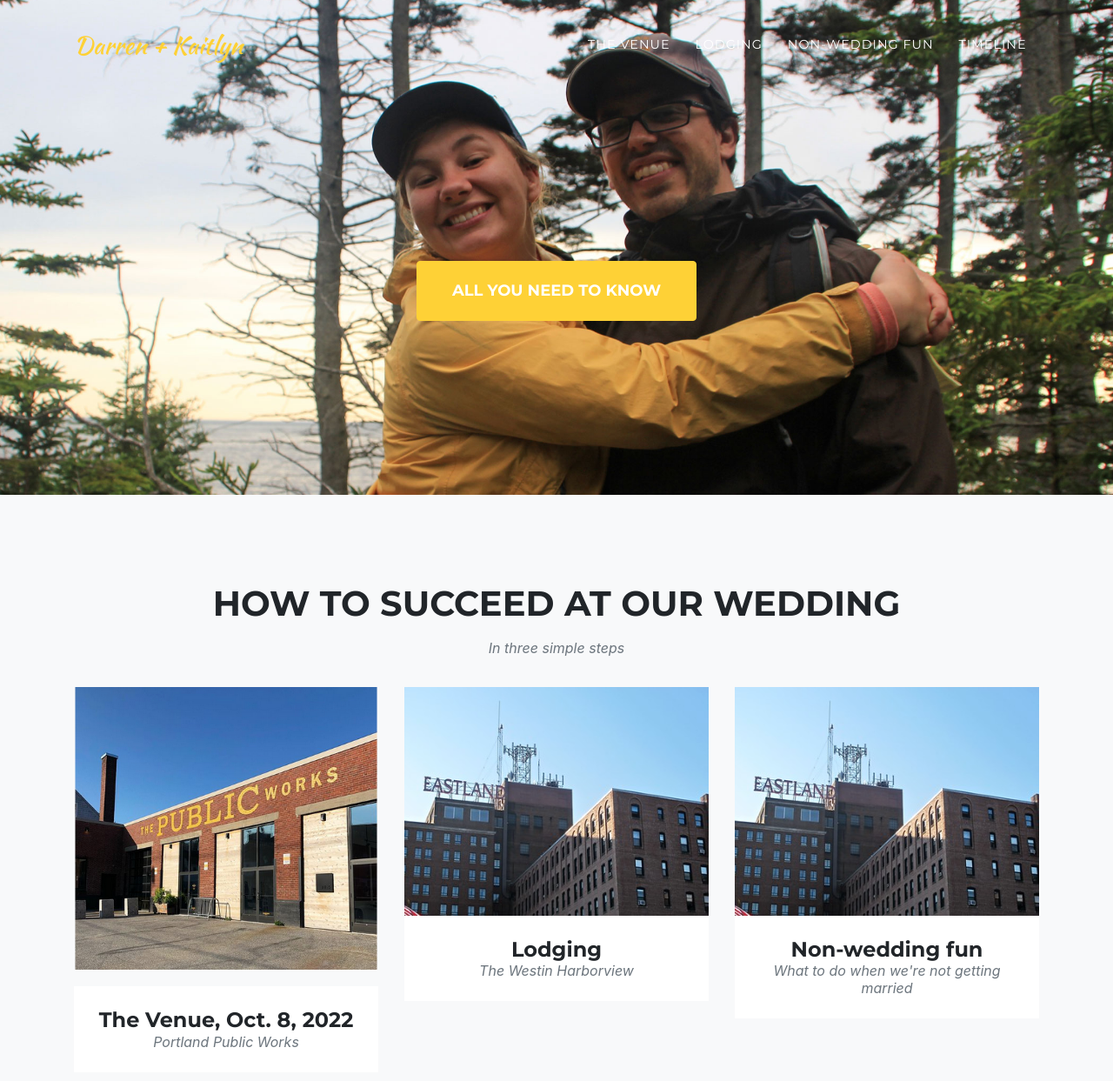
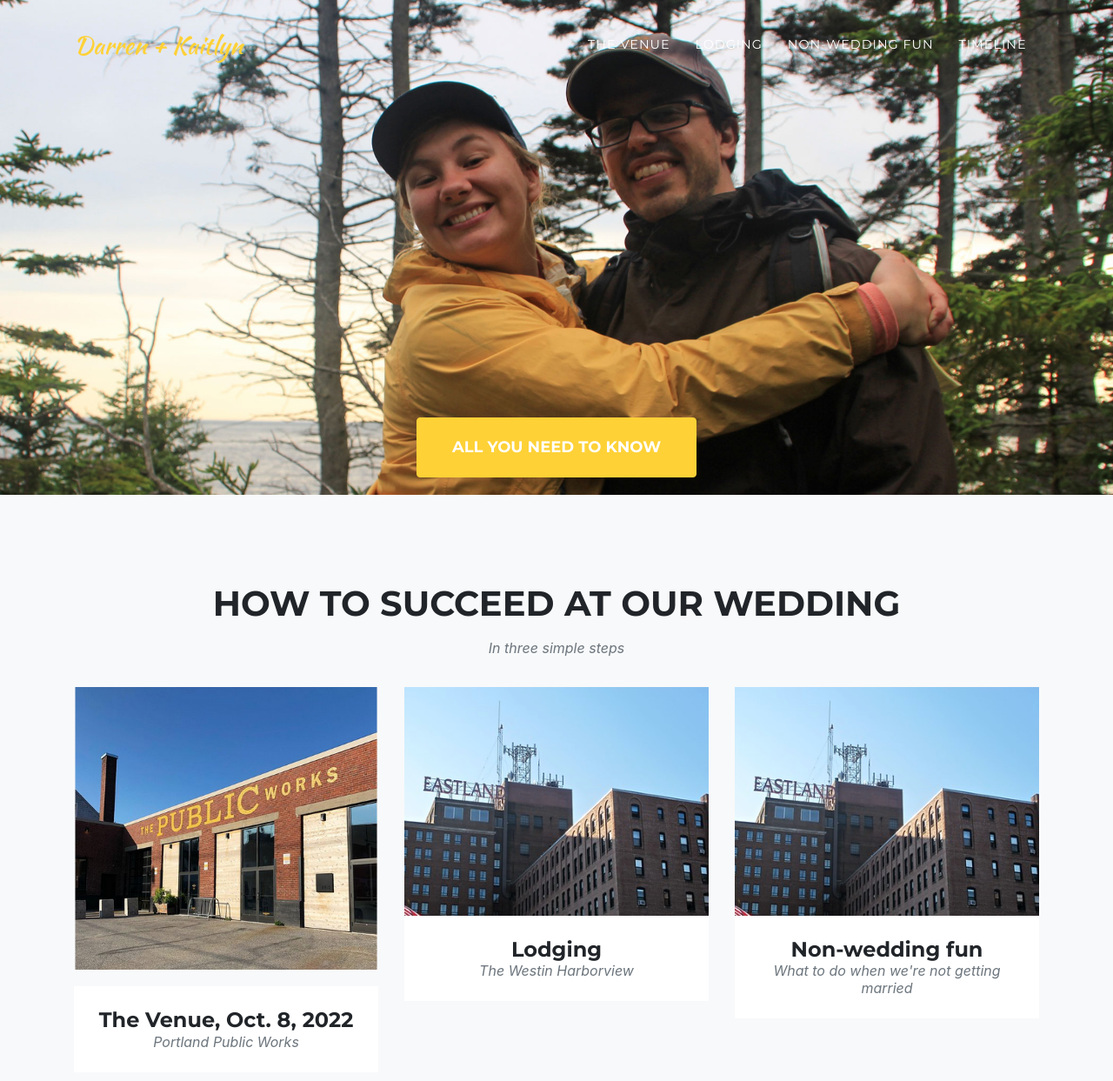
Before and after one commit to darrenfishell/big-party, a Jekyll site: the page built from index.md, in a window 1280 px wide and 1400 px high. Shown: the top 1243 px of the window at 87% size. Built offline with Jekyll 4.4.1, drawn with Linux system fonts in a browser that asks for light colours; some web fonts are replaced.

Commit message:
Update _buttons.scss
Change position of primary button

```diff
--- a/_sass/components/_buttons.scss
+++ b/_sass/components/_buttons.scss
@@ -7,6 +7,8 @@
 .btn-xl {
   font-size: 18px;
   padding: 20px 40px;
+  position: relative;
+  bottom: -180px;
 }
 
 .btn-primary {
```
